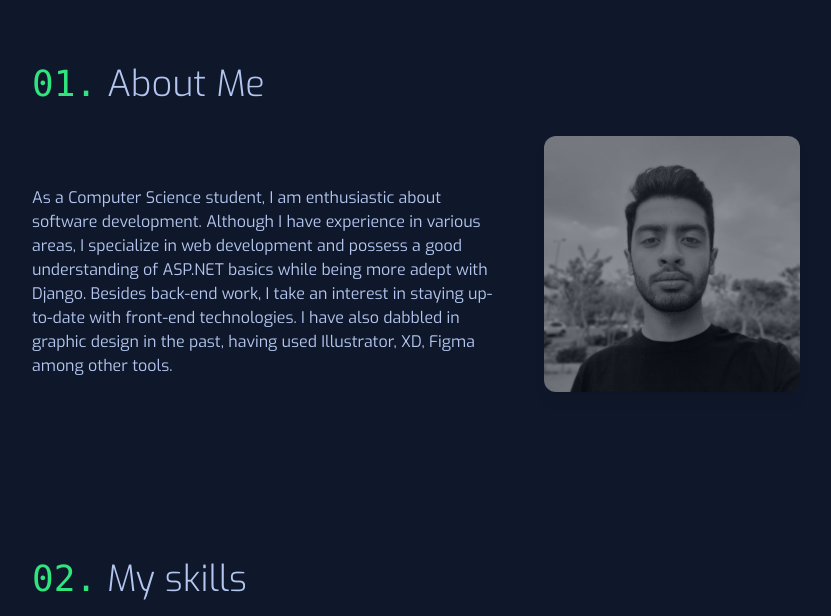
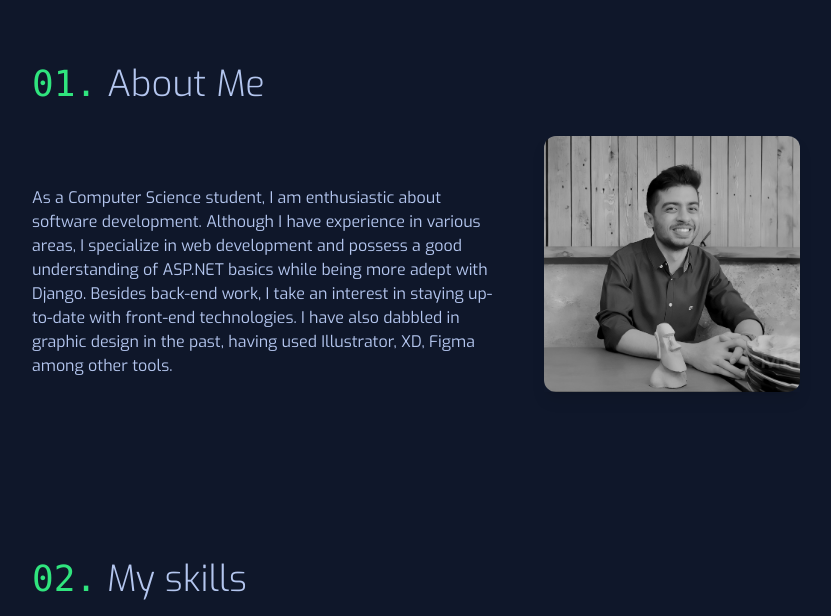
Before and after one commit to Moein-HDi/Moein-HDi.github.io, a plain HTML site: page index.html in a window 1280 px wide. Shown: the part 820-1436 px from the top of the page, without its empty margins (224-1055 px from the left). Drawn offline with nearby package versions, Linux system fonts and the light colour scheme.

Commit message:
updating photo

```diff
--- a/index.html
+++ b/index.html
@@ -143,8 +143,8 @@
             <div class="flex-none text-center mt-3 mb-10">
               <div class="avatar">
                 <div
-                  class="w-64 shadow-lg filter opacity-60 grayscale transition-all duration-500 hover:opacity-100 hover:grayscale-0">
-                  <img class="rounded-xl" src="static\photo_2023-04-07_22-14-59.jpg" />
+                  class="w-64 shadow-lg filter grayscale transition-all duration-500 hover:opacity-100 hover:grayscale-0">
+                  <img class="rounded-xl" src="static\image_1686342541.31311.jpg" />
                 </div>
               </div>
             </div>
```
Also changed, not shown: static/image_1686342541.31311.jpg (added).
